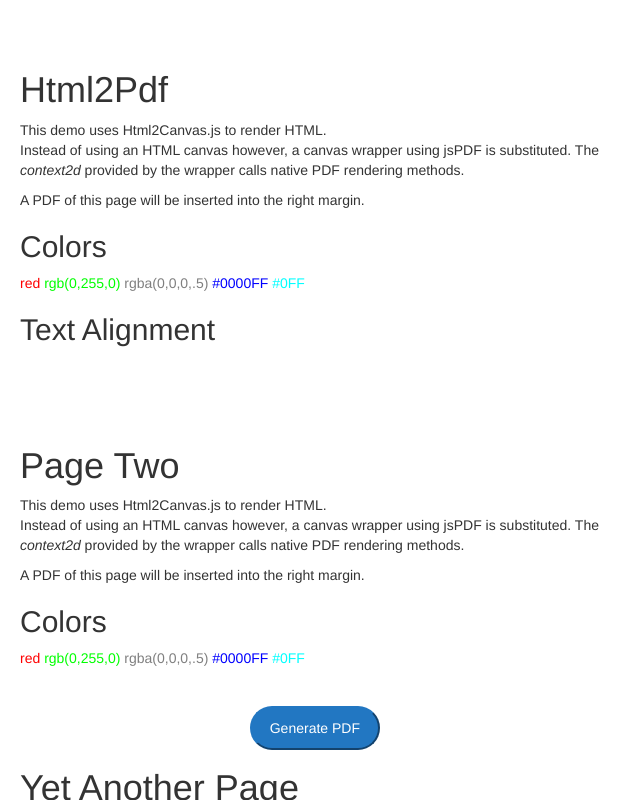
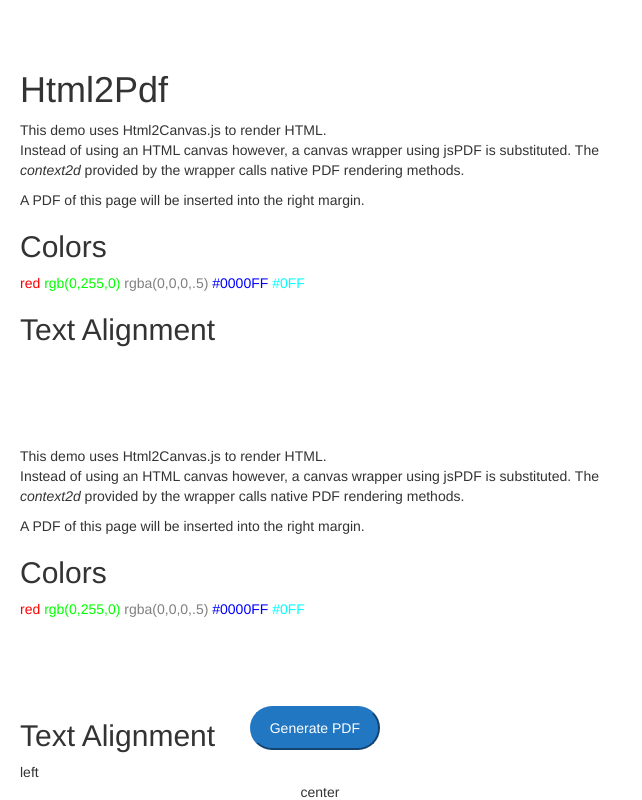
Before and after one commit to laxmanindia91/pdf2, a plain HTML site: page index.html in a window 1280 px wide. Shown: the whole page, without its empty margins (0-642 px from the left). Drawn offline with nearby package versions, Linux system fonts and the light colour scheme.

Commit message:
branch commit

```diff
--- a/index.html
+++ b/index.html
@@ -52,7 +52,7 @@
 
 		<h2>Text Alignment</h2>
 
-		<h1 style='page-break-before: always; margin-top:100px;'>Page Two</h1>
+		<h1 style='page-break-before: always; margin-top:100px;'></h1>
 		<p>
 			This demo uses Html2Canvas.js to render HTML. <br />Instead of using an HTML canvas however, a canvas wrapper using jsPDF is substituted. The <em>context2d</em> provided by the wrapper calls native PDF rendering methods.
 		</p>
@@ -64,7 +64,7 @@
 			<span style='color: red'>red</span> <span style='color: rgb(0, 255, 0)'>rgb(0,255,0)</span> <span style='color: rgba(0, 0, 0, .5)'>rgba(0,0,0,.5)</span> <span style='color: #0000FF'>#0000FF</span> <span style='color: #0FF'>#0FF</span>
 		</p>
 
-		<h1 style='page-break-before: always; margin-top:100px;'>Yet Another Page</h1>
+		<h1 style='page-break-before: always; margin-top:100px;'></h1>
 		<h2>Text Alignment</h2>
 		<div style='text-align: left'>left</div>
 		<div style='text-align: center'>center</div>
```
